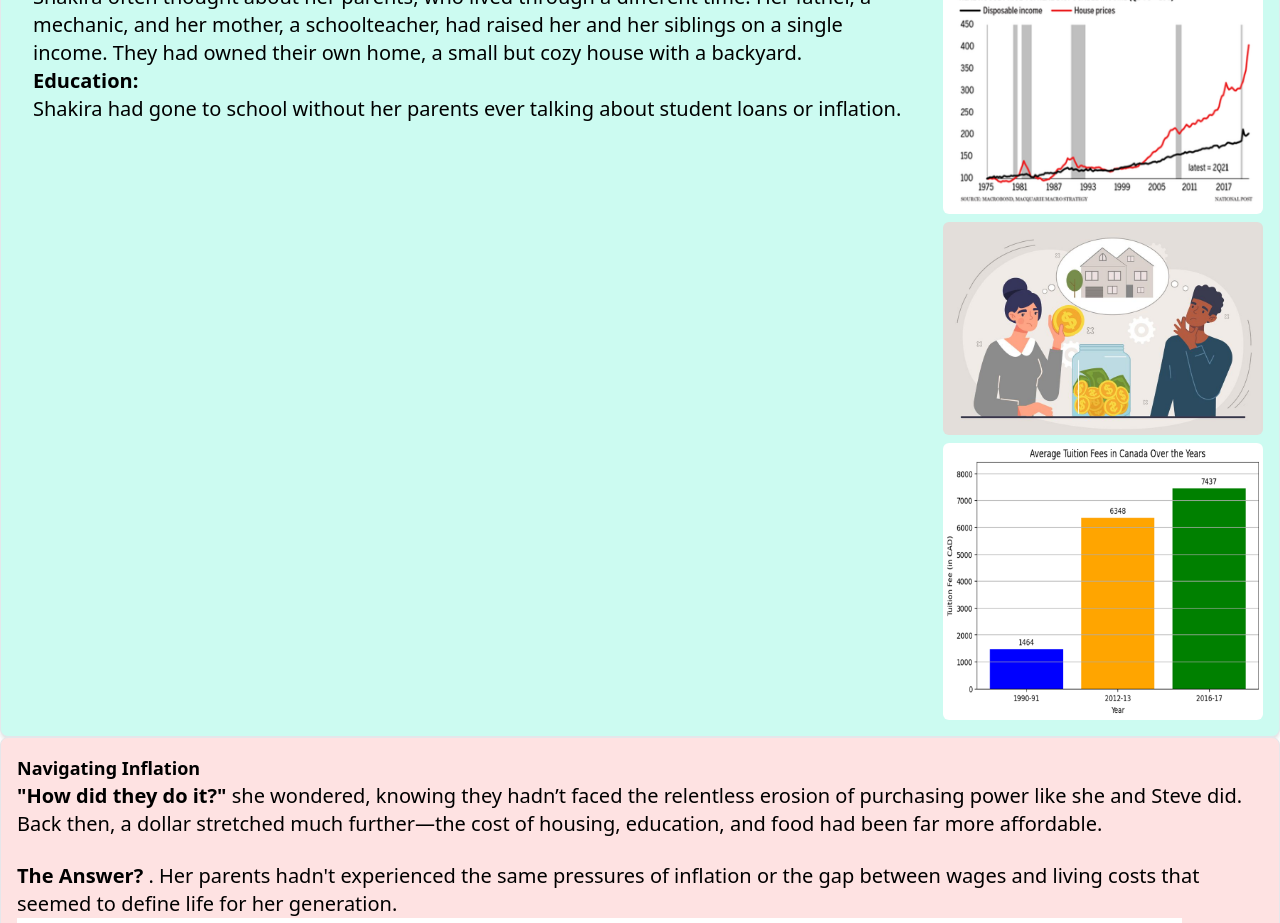
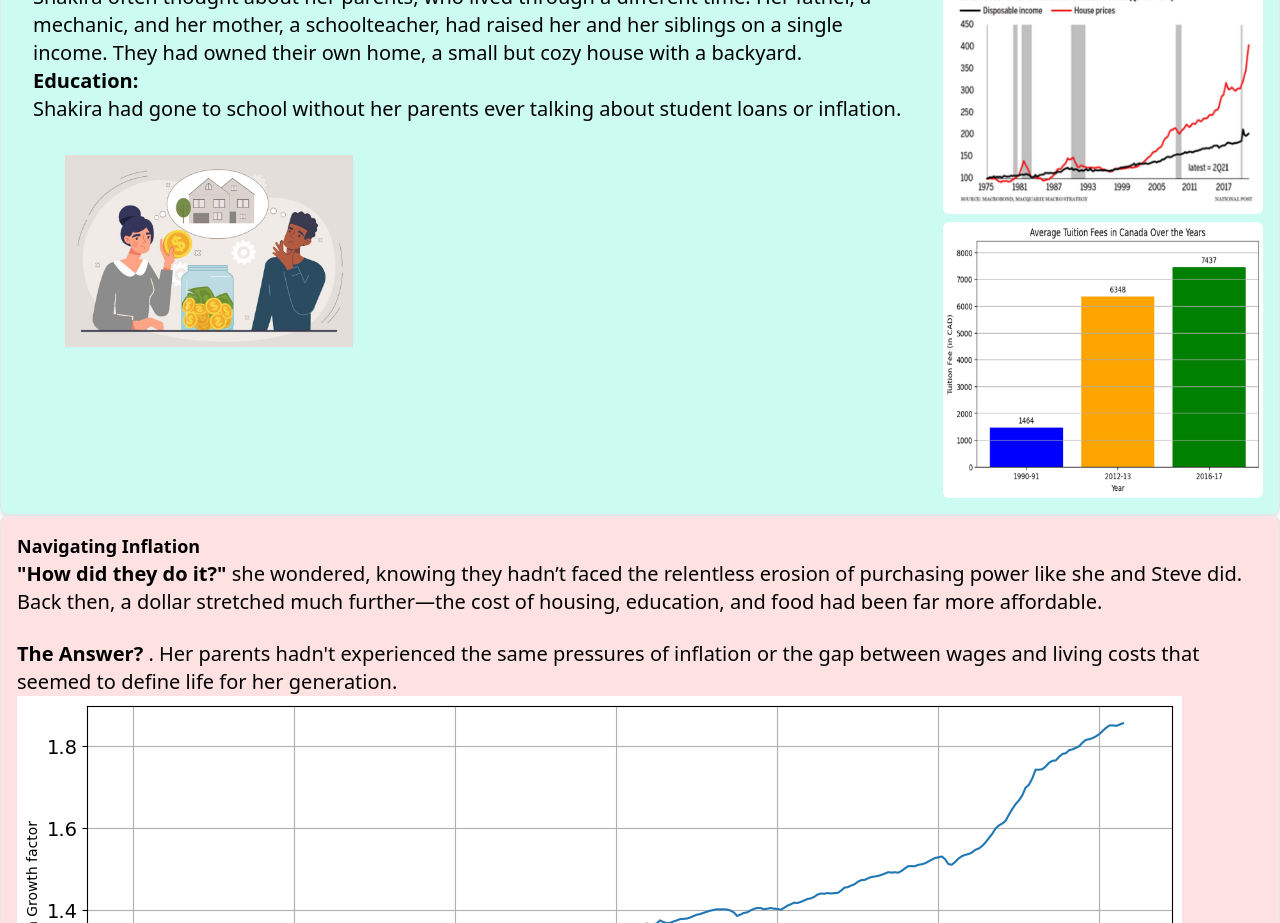
Before and after one commit to mehassanhmood/StoryBoarding, a React (Vite) app: page / in a window 1280 px wide. Shown: the part 2080-3003 px from the top of the page. Built offline with nearby package versions, Linux system fonts and the light colour scheme.

Commit message:
images rearrangemnet

```diff
--- a/src/components/CostIncrease.jsx
+++ b/src/components/CostIncrease.jsx
@@ -27,17 +27,19 @@ const CostIncrease = () => {
         <p className='text-xl'>
           Shakira had gone to school without her parents ever talking about student loans or inflation.
         </p>
+        <div className='flex max-w-xs p-4'>
+        <img
+          src={ houseDream }
+          className={`max-w-xs h-auto rounded-md mb-2 p-4`}
+          alt="dream"
+        />
+        </div>
       </div>
       <div className="flex-shrink-0 flex flex-col items-end ml-4">
         <img
           src={housingPrice}
           className={`max-w-xs h-auto rounded-md mb-2 transition-opacity duration-700 ${fadeIn ? 'opacity-100' : 'opacity-0'}`}
           alt="Housing Price"
-        />
-        <img
-          src={ houseDream } // Placeholder image
-          className={`max-w-xs h-auto rounded-md mb-2`}
-          alt="dream"
         />
         <img
           src={Tution}
```
